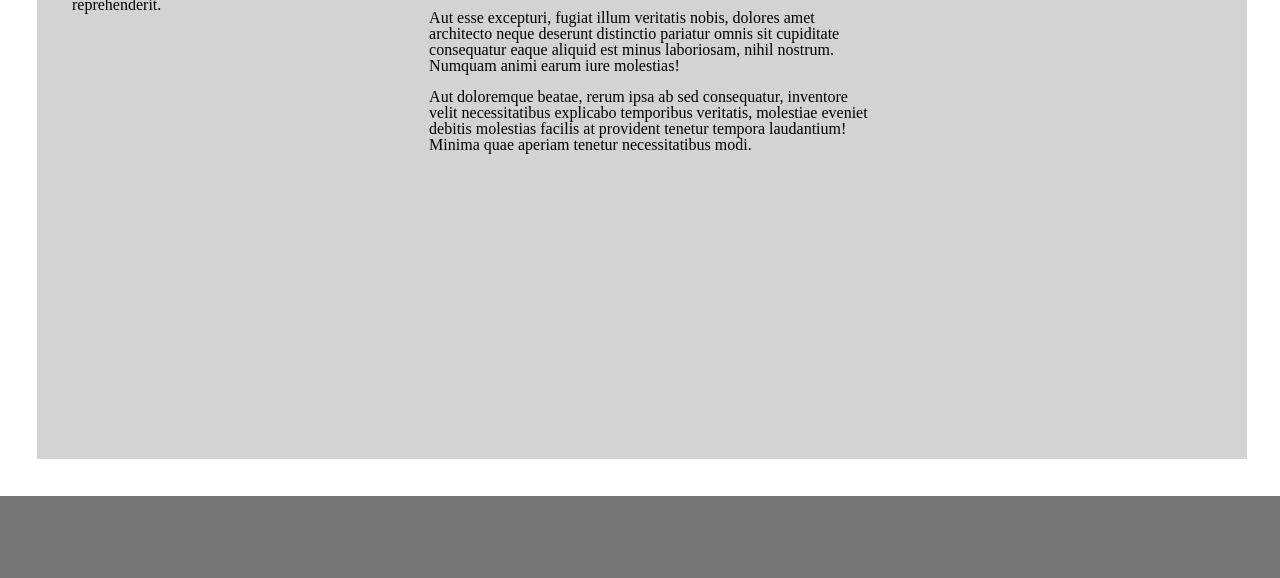
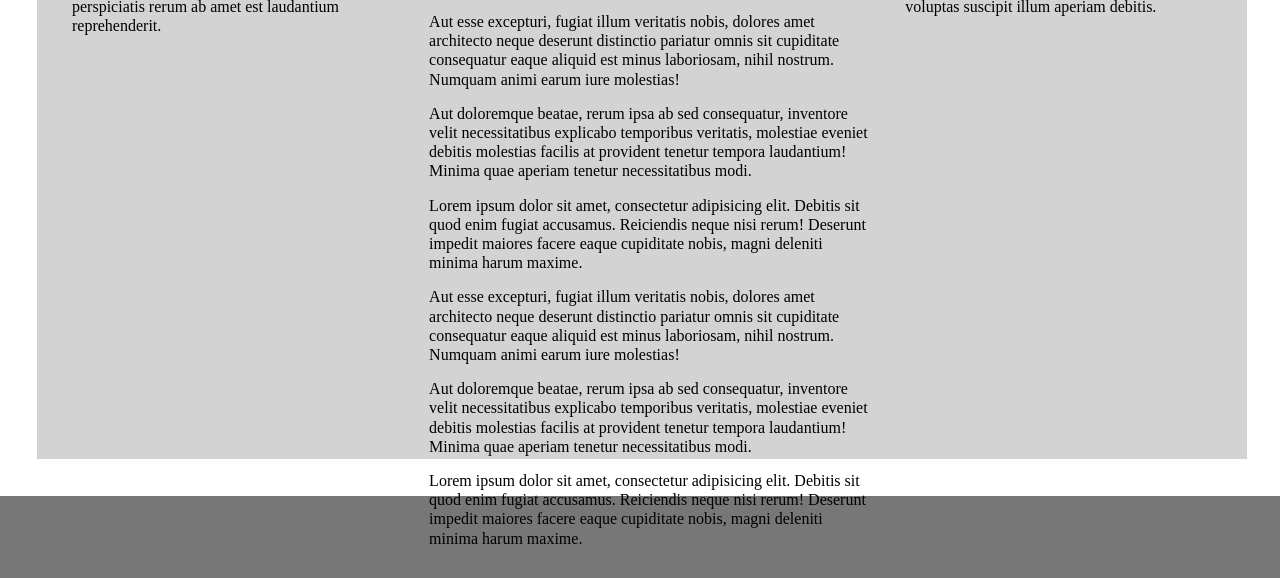
Before and after one commit to sd9121/html-css, a plain HTML site: page SecondExercise/index.html in a window 1280 px wide. Shown: the part 248-826 px from the top of the page. Drawn offline with Linux system fonts and the light colour scheme.

```diff
--- a/SecondExercise/css/style.css
+++ b/SecondExercise/css/style.css
@@ -28,6 +28,10 @@
 footer, header, hgroup, menu, nav, section {
   display: block;
 }
+*
+{
+
+}
 body {
   line-height: 1;
 }
@@ -54,6 +58,11 @@
     clear: left;
     height: 50px;
 }
+article,aside,content
+{
+  text-align: left-justify;
+  line-height: 1.2em;
+}
 header
 {
   color: black;
@@ -71,6 +80,7 @@
 }
 content
 {
+  height: inherit;
  float:left;
   max-width: 40%;
 }
--- a/SecondExercise/index.html
+++ b/SecondExercise/index.html
@@ -17,6 +17,10 @@
 <p>Lorem ipsum dolor sit amet, consectetur adipisicing elit. Debitis sit quod enim fugiat accusamus. Reiciendis neque nisi rerum! Deserunt impedit maiores facere eaque cupiditate nobis, magni deleniti minima harum maxime.</p>
 <p>Aut esse excepturi, fugiat illum veritatis nobis, dolores amet architecto neque deserunt distinctio pariatur omnis sit cupiditate consequatur eaque aliquid est minus laboriosam, nihil nostrum. Numquam animi earum iure molestias!</p>
 <p>Aut doloremque beatae, rerum ipsa ab sed consequatur, inventore velit necessitatibus explicabo temporibus veritatis, molestiae eveniet debitis molestias facilis at provident tenetur tempora laudantium! Minima quae aperiam tenetur necessitatibus modi.</p>
+<p>Lorem ipsum dolor sit amet, consectetur adipisicing elit. Debitis sit quod enim fugiat accusamus. Reiciendis neque nisi rerum! Deserunt impedit maiores facere eaque cupiditate nobis, magni deleniti minima harum maxime.</p>
+<p>Aut esse excepturi, fugiat illum veritatis nobis, dolores amet architecto neque deserunt distinctio pariatur omnis sit cupiditate consequatur eaque aliquid est minus laboriosam, nihil nostrum. Numquam animi earum iure molestias!</p>
+<p>Aut doloremque beatae, rerum ipsa ab sed consequatur, inventore velit necessitatibus explicabo temporibus veritatis, molestiae eveniet debitis molestias facilis at provident tenetur tempora laudantium! Minima quae aperiam tenetur necessitatibus modi.</p>
+<p>Lorem ipsum dolor sit amet, consectetur adipisicing elit. Debitis sit quod enim fugiat accusamus. Reiciendis neque nisi rerum! Deserunt impedit maiores facere eaque cupiditate nobis, magni deleniti minima harum maxime.</p>
 </content>
 <aside id="slide">
  <h4>Column (3rd in source order)</h4>
```
